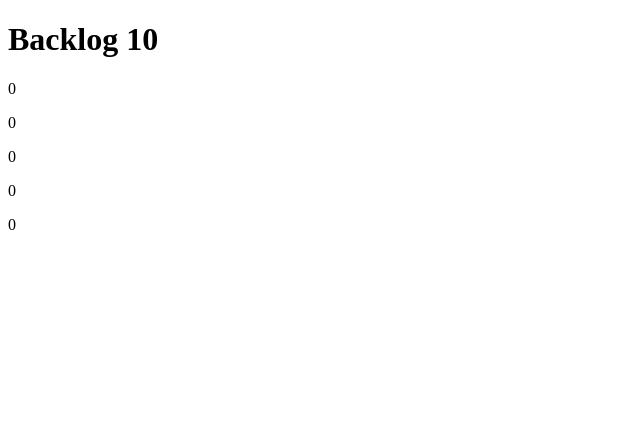
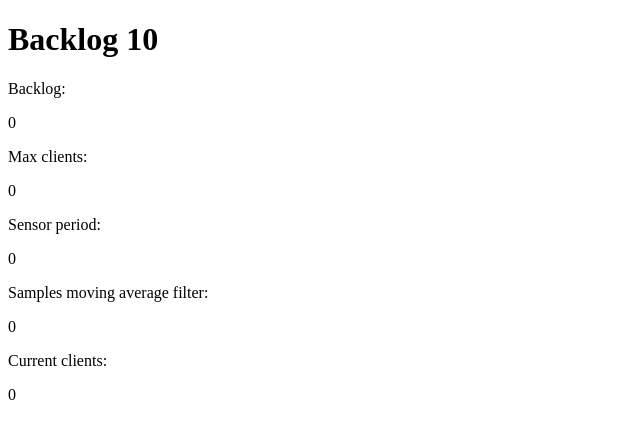
Before and after one commit to lecotti/CCotti, a plain HTML site: page web/index.html in a window 1280 px wide. Shown: the whole page, without its empty margins (0-640 px from the left). Drawn offline with Linux system fonts and the light colour scheme; no server answers.

Commit message:
QoL comments

```diff
--- a/web/index.html
+++ b/web/index.html
@@ -7,11 +7,11 @@
 </head>
 <body>
     <h1>Backlog 10</h1>
-    <p id="backlog">0</p>
-    <p id="max_clients">0</p>
-    <p id="sensor_period">0</p>
-    <p id="samples_moving_average_filter">0</p>
-    <p id="clients">0</p>
+    <p>Backlog: </p><p id="backlog">0</p>
+    <p>Max clients: </p><p id="max_clients">0</p>
+    <p>Sensor period:</p><p id="sensor_period">0</p>
+    <p>Samples moving average filter: </p><p id="samples_moving_average_filter">0</p>
+    <p>Current clients: </p><p id="clients">0</p>
 </body>
 <script>
     window.onbeforeunload = function (e) {
```
Also changed, not shown: 1 other file.
